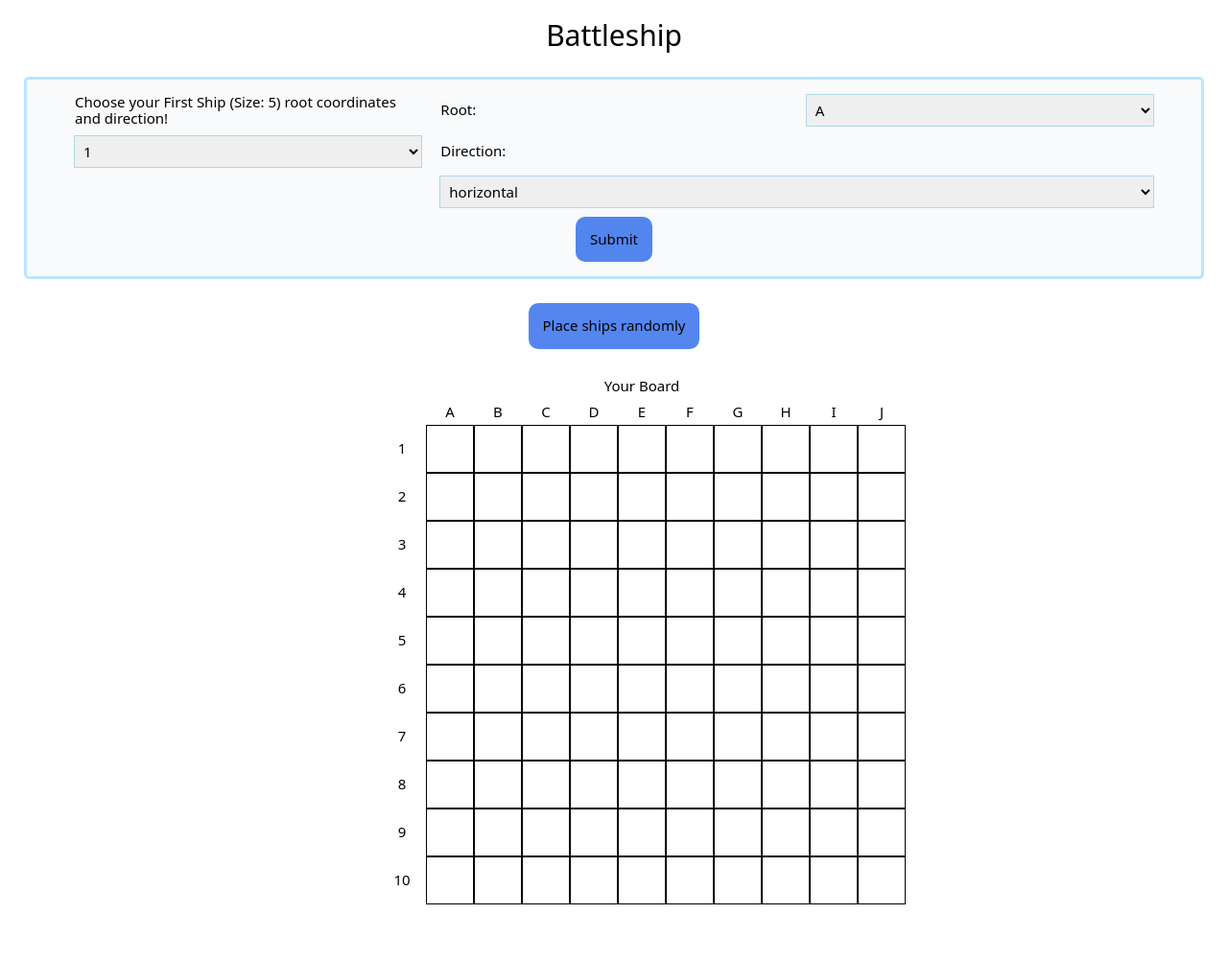
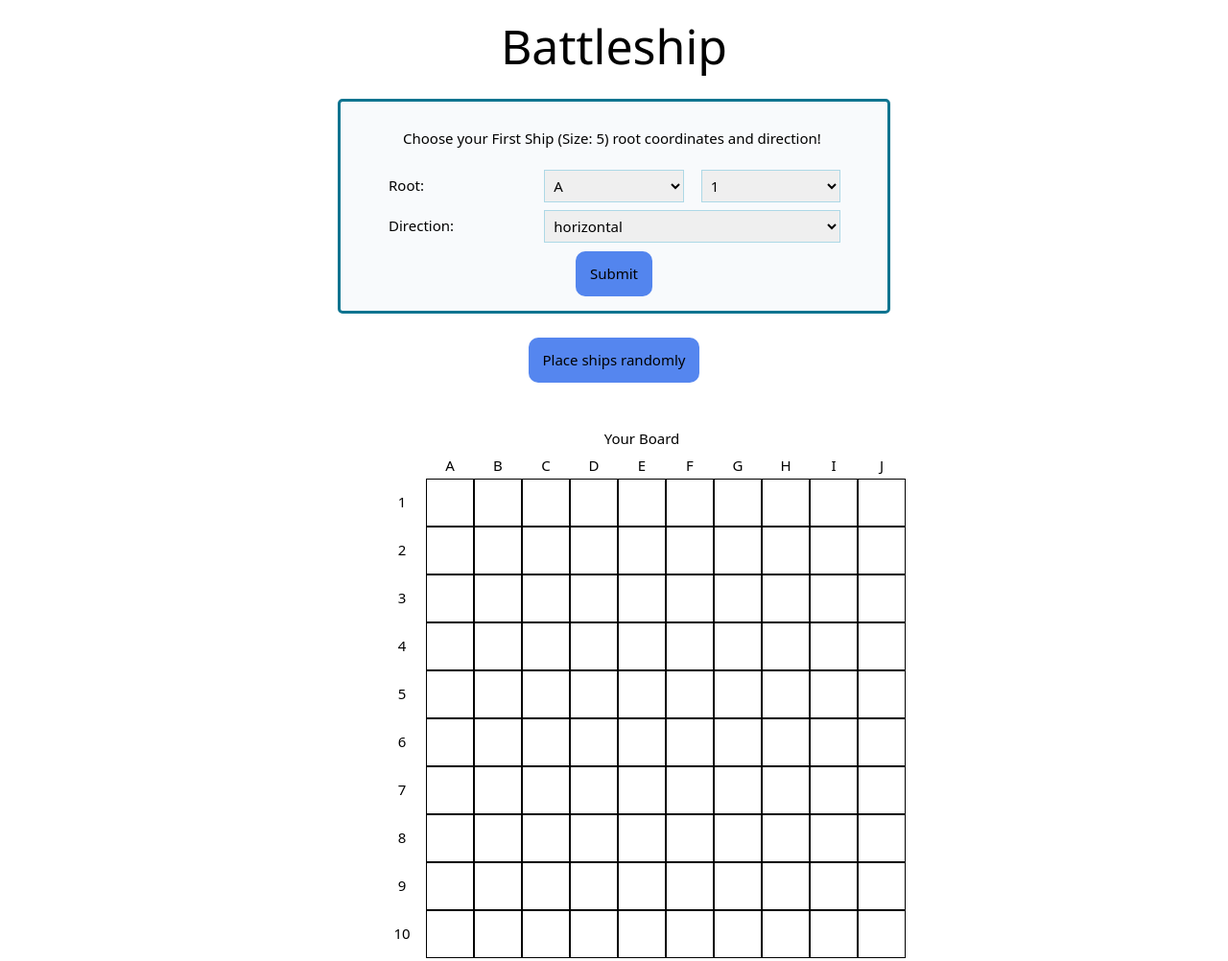
Before and after one commit to NestorNebula/battleship, a website built with webpack: page src/index.html in a window 1280 px wide. Shown: the whole page at 96% size. Before the commit the page ends 953 px from the top, so only its background shows below. Built offline with nearby package versions, Linux system fonts and the light colour scheme.

Commit message:
style: add styles to header/form

```diff
--- a/src/styles.css
+++ b/src/styles.css
@@ -13,7 +13,7 @@ body {
 
 header {
   justify-self: center;
-  font-size: 3rem;
+  font-size: 5rem;
   margin: 1rem;
 }
 
@@ -24,7 +24,7 @@ header {
 }
 
 form {
-  border: 3px solid #bae6fd;
+  border: 3px solid #0e7490;
   background-color: #f8fafc;
   border-radius: 5px;
   padding: 1.5rem 5rem;
@@ -34,6 +34,11 @@ form {
   grid-template-columns: repeat(3, 1fr);
   gap: 1rem 2rem;
   align-items: center;
+  min-width: 45vw;
+}
+
+.pregametext {
+  margin: 1.5rem;
 }
 
 select {
@@ -46,6 +51,7 @@ select {
   grid-column: 2 / 4;
 }
 
+.pregametext,
 #formbtn {
   grid-column: 1 / 4;
 }
@@ -68,6 +74,12 @@ select {
 
 #random {
   margin: 1rem;
+}
+
+.result {
+  justify-self: center;
+  font-size: 2.5rem;
+  padding: 1rem;
 }
 
 .boards {
```
